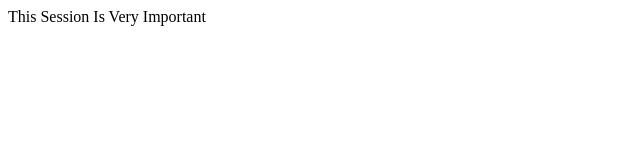
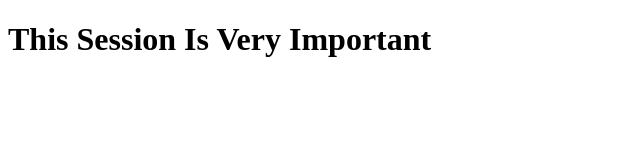
Before and after one commit to osama806/Git-Like-Pro, a plain HTML site: page index.html in a window 1280 px wide. Shown: the whole page, without its empty margins (0-640 px from the left). Drawn offline with Linux system fonts and the light colour scheme.

Commit message:
Update file

```diff
--- a/index.html
+++ b/index.html
@@ -6,6 +6,6 @@
     <title>Document</title>
   </head>
   <body>
-    This Session Is Very Important
+    <h1>This Session Is Very Important</h1>
   </body>
 </html>
```
